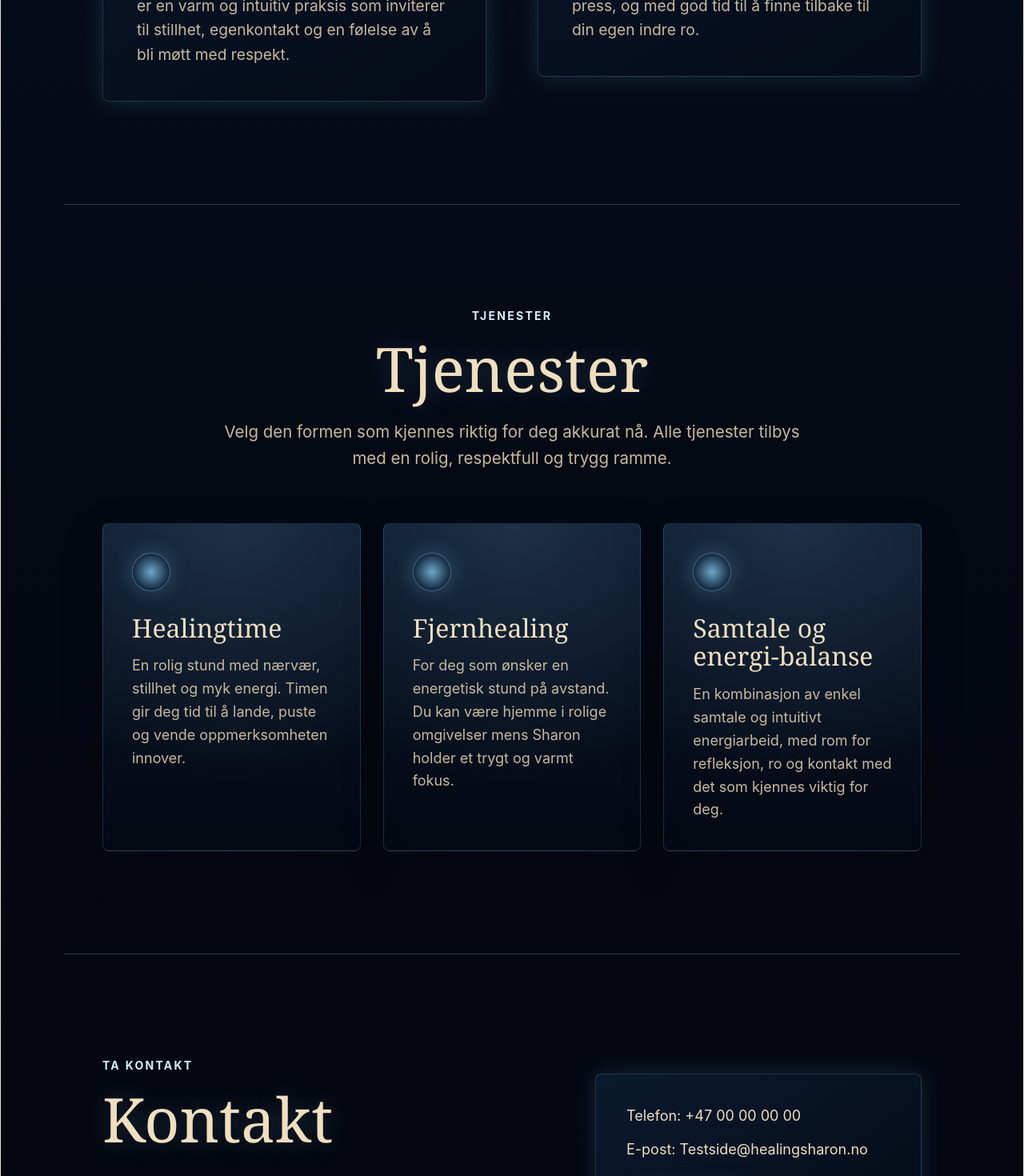
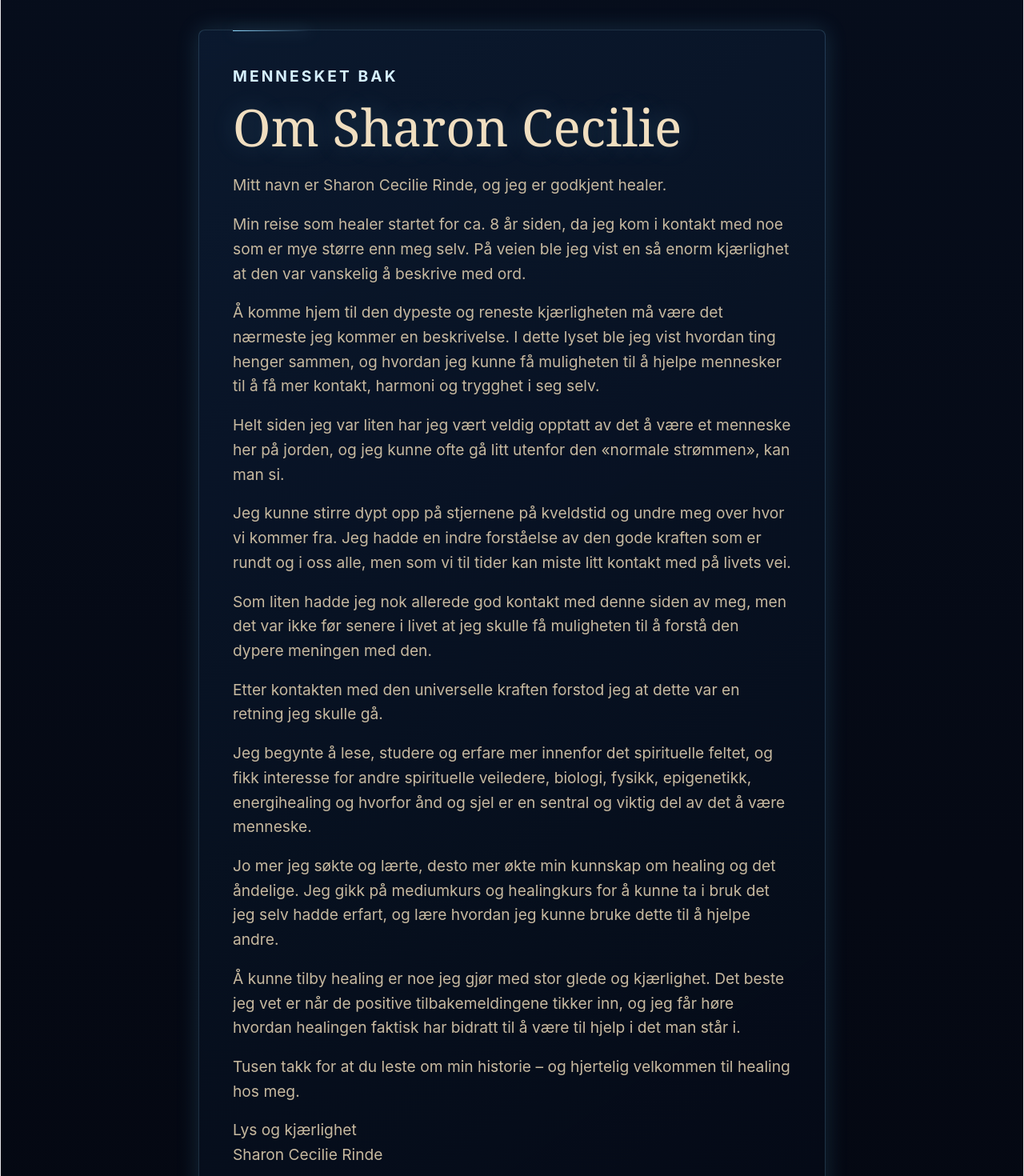
Before and after one commit to Therese90-dot/healing, a React (Vite) app: page / in a window 1280 px wide. Shown: the part 1580-3050 px from the top of the page at 80% size. Built offline with nearby package versions, Linux system fonts and the light colour scheme.

Commit message:
Update Om Sharon layout and content

```diff
--- a/src/components/About/About.css
+++ b/src/components/About/About.css
@@ -1,8 +1,11 @@
 .about-section {
   display: grid;
-  grid-template-columns: repeat(2, minmax(0, 1fr));
+  grid-template-columns: minmax(0, 1fr);
   gap: clamp(28px, 5vw, 64px);
   align-items: start;
+  width: 100%;
+  max-width: 880px;
+  margin-inline: auto;
   text-align: left;
 }
 
@@ -50,8 +53,6 @@
   margin-top: 18px;
 }
 
-@media (max-width: 820px) {
-  .about-section {
-    grid-template-columns: 1fr;
-  }
+.about-section__content--sharon p:not(.about-section__eyebrow) {
+  max-width: 68ch;
 }
--- a/src/components/About/About.tsx
+++ b/src/components/About/About.tsx
@@ -20,15 +20,67 @@ const About = () => {
 
       <div className="about-section__content about-section__content--sharon" id="om-sharon">
         <p className="about-section__eyebrow">Mennesket bak</p>
-        <h2>Om Sharon</h2>
+        <h2>Om Sharon Cecilie</h2>
         <p>
-          Sharon er en rolig og intuitiv person som møter mennesker med varme,
-          lyttende tilstedeværelse og omsorg. Hun ønsker å skape et trygt rom der
-          du kan puste litt dypere, kjenne etter og få en pause fra kravene rundt deg.
+          Mitt navn er Sharon Cecilie Rinde, og jeg er godkjent healer.
         </p>
         <p>
-          Hennes tilnærming er jordnær, myk og respektfull. Du blir møtt som du er,
-          uten press, og med god tid til å finne tilbake til din egen indre ro.
+          Min reise som healer startet for ca. 8 år siden, da jeg kom i kontakt med
+          noe som er mye større enn meg selv. På veien ble jeg vist en så enorm
+          kjærlighet at den var vanskelig å beskrive med ord.
+        </p>
+        <p>
+          Å komme hjem til den dypeste og reneste kjærligheten må være det nærmeste
+          jeg kommer en beskrivelse. I dette lyset ble jeg vist hvordan ting henger
+          sammen, og hvordan jeg kunne få muligheten til å hjelpe mennesker til å få
+          mer kontakt, harmoni og trygghet i seg selv.
+        </p>
+        <p>
+          Helt siden jeg var liten har jeg vært veldig opptatt av det å være et
+          menneske her på jorden, og jeg kunne ofte gå litt utenfor den «normale
+          strømmen», kan man si.
+        </p>
+        <p>
+          Jeg kunne stirre dypt opp på stjernene på kveldstid og undre meg over hvor
+          vi kommer fra. Jeg hadde en indre forståelse av den gode kraften som er
+          rundt og i oss alle, men som vi til tider kan miste litt kontakt med på
+          livets vei.
+        </p>
+        <p>
+          Som liten hadde jeg nok allerede god kontakt med denne siden av meg, men
+          det var ikke før senere i livet at jeg skulle få muligheten til å forstå
+          den dypere meningen med den.
+        </p>
+        <p>
+          Etter kontakten med den universelle kraften forstod jeg at dette var en
+          retning jeg skulle gå.
+        </p>
+        <p>
+          Jeg begynte å lese, studere og erfare mer innenfor det spirituelle feltet,
+          og fikk interesse for andre spirituelle veiledere, biologi, fysikk,
+          epigenetikk, energihealing og hvorfor ånd og sjel er en sentral og viktig
+          del av det å være menneske.
+        </p>
+        <p>
+          Jo mer jeg søkte og lærte, desto mer økte min kunnskap om healing og det
+          åndelige. Jeg gikk på mediumkurs og healingkurs for å kunne ta i bruk det
+          jeg selv hadde erfart, og lære hvordan jeg kunne bruke dette til å hjelpe
+          andre.
+        </p>
+        <p>
+          Å kunne tilby healing er noe jeg gjør med stor glede og kjærlighet. Det
+          beste jeg vet er når de positive tilbakemeldingene tikker inn, og jeg får
+          høre hvordan healingen faktisk har bidratt til å være til hjelp i det man
+          står i.
+        </p>
+        <p>
+          Tusen takk for at du leste om min historie – og hjertelig velkommen til
+          healing hos meg.
+        </p>
+        <p>
+          Lys og kjærlighet
+          <br />
+          Sharon Cecilie Rinde
         </p>
       </div>
     </section>
```
